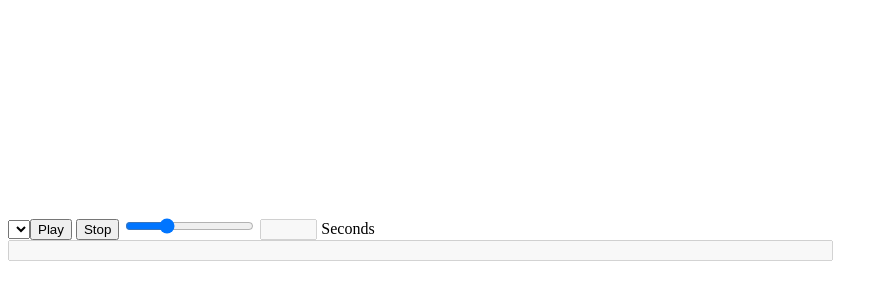
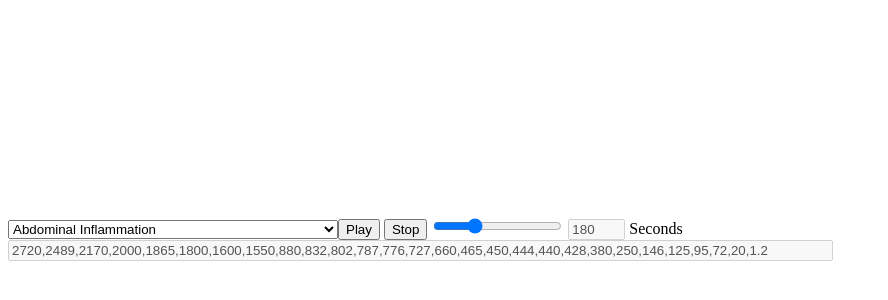
Before and after one commit to tomcruise81/tomcruise81.github.io, a plain HTML site: page cafl-player/index.html in a window 1280 px wide. Shown: the part 392-692 px from the top of the page, without its empty margins (0-888 px from the left). Drawn offline with Linux system fonts and the light colour scheme.

Commit message:
Fixed incorrect element reference

```diff
--- a/cafl-player/index.html
+++ b/cafl-player/index.html
@@ -152,7 +152,7 @@
 
     function initializePresets() {
         const loadingOption = document.createElement("option");
-        loadingOption.innerHTML = option.value = "Loading...";
+        loadingOption.innerHTML = loadingOption.value = "Loading...";
         // then append it to the select element
         presets.appendChild(loadingOption);
 
```
